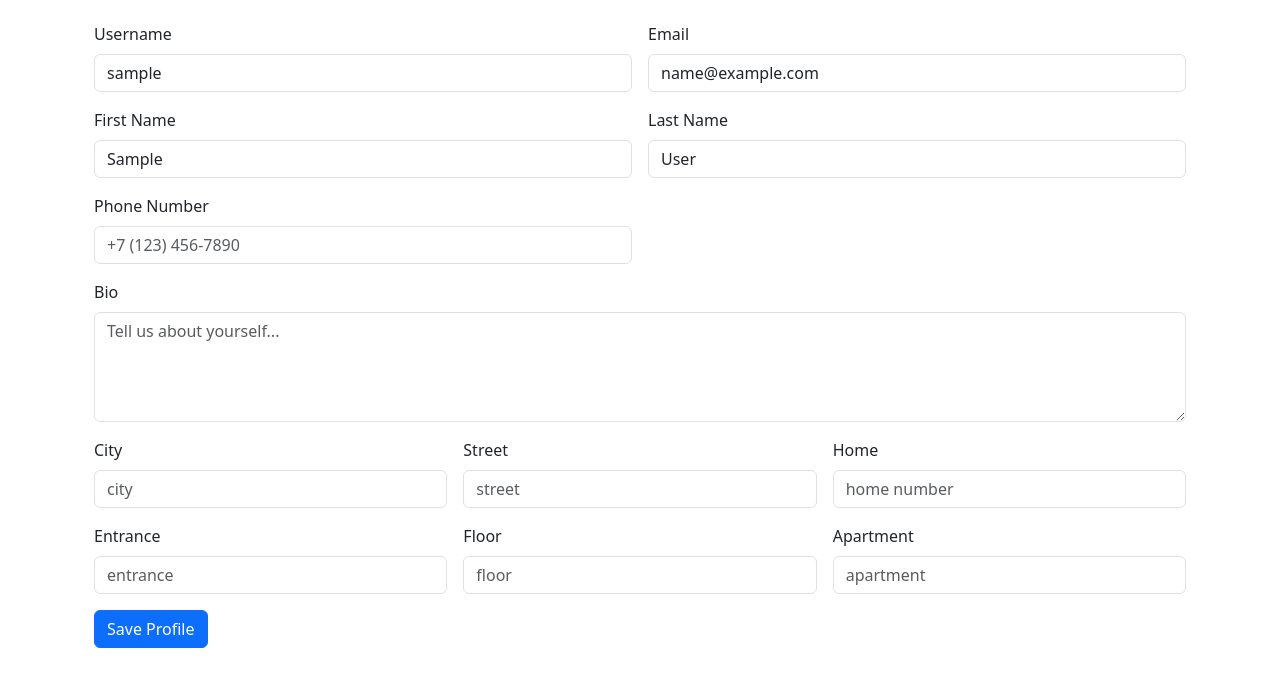
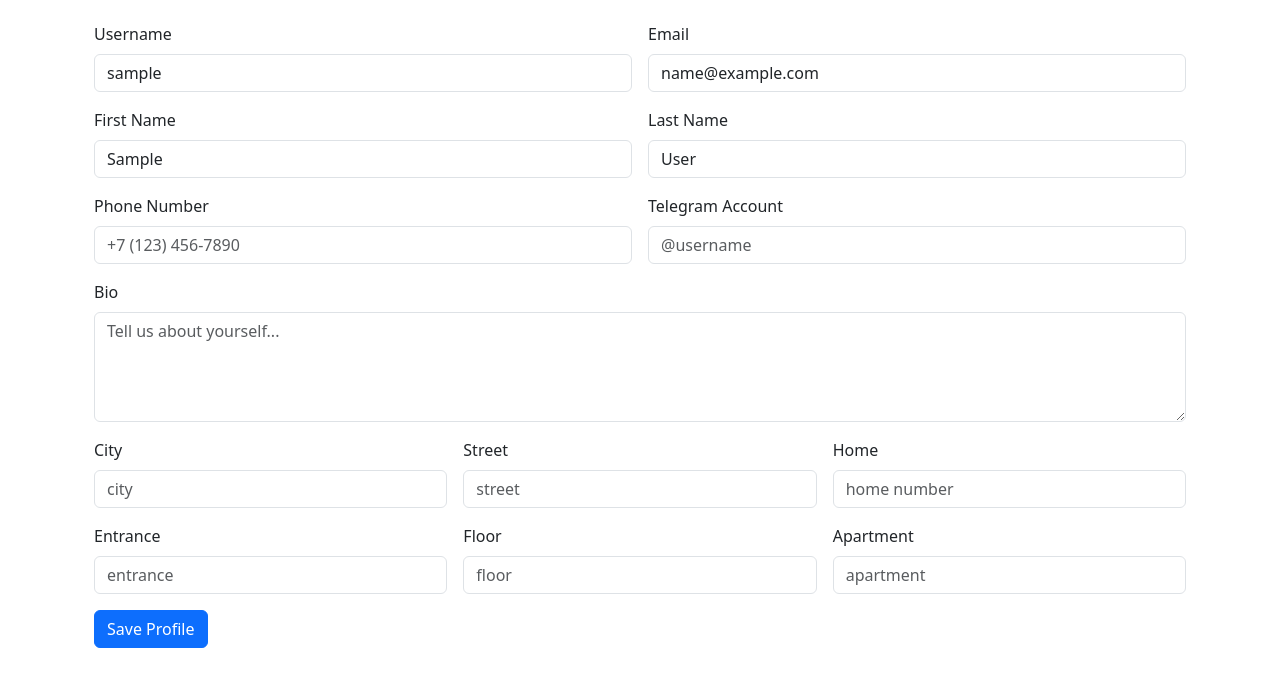
Before and after one commit to kirshinn/octobers_city_app, a Django app: template baseapp/templates/profile/index.html in a window 1280 px wide. Shown: the part 144-840 px from the top of the page. Run offline with Django 5.2, Linux system fonts and the light colour scheme; the template is opened without the code that fills it, so the values that code supplies are empty; the visitor is signed in with stand-in values (Sample User, id 1); some libraries are stand-ins or nearby versions.

Commit message:
update user profile ~2 - add telegram field

```diff
--- a/accounts/models.py
+++ b/accounts/models.py
@@ -15,6 +15,7 @@ class Address(models.Model):
 
 class CustomUser(AbstractUser):
     phone = models.CharField(max_length=15)
+    telegram = models.CharField(max_length=32)
 
     def __str__(self):
         return f"{self.first_name} {self.last_name}"
--- a/baseapp/templates/profile/index.html
+++ b/baseapp/templates/profile/index.html
@@ -52,7 +52,6 @@
                 class="form-control"
                 value="{{ user.first_name }}"
                 placeholder="John"
-                required
             >
             <div class="invalid-feedback">
                 Please enter a valid first name.
@@ -69,7 +68,6 @@
                 class="form-control"
                 value="{{ user.last_name }}"
                 placeholder="Doe"
-                required
             >
             <div class="invalid-feedback">
                 Please enter a valid last name.
@@ -94,6 +92,23 @@
             </div>
         </div>
 
+        <!-- Telegram -->
+        <div class="col-md-6">
+            <label for="telegram" class="form-label">Telegram Account</label>
+            <input
+                type="text"
+                name="telegram"
+                id="telegram"
+                class="form-control"
+                value="{{ user.telegram }}"
+                placeholder="@username"
+                pattern="@[A-Za-z0-9_]{5,32}"
+            >
+            <div class="invalid-feedback">
+                Please enter a valid telegram account.
+            </div>
+        </div>
+
         <!-- Bio -->
         <div class="col-12">
             <label for="bio" class="form-label">Bio</label>
@@ -103,7 +118,6 @@
                 name="bio"
                 rows="4"
                 placeholder="Tell us about yourself..."
-                required
             >{{ user.profile.bio }}</textarea>
             <div class="invalid-feedback">
                 Please provide a brief bio.
@@ -171,7 +185,6 @@
                 class="form-control"
                 value="{{ user.address.entrance }}"
                 placeholder="entrance"
-                required
             >
             <div class="invalid-feedback">
                 Please enter a valid entrance.
@@ -188,7 +201,6 @@
                 class="form-control"
                 value="{{ user.address.floor }}"
                 placeholder="floor"
-                required
             >
             <div class="invalid-feedback">
                 Please enter a valid floor.
--- a/baseapp/views.py
+++ b/baseapp/views.py
@@ -59,10 +59,16 @@ def profile(request):
             user.first_name = form.cleaned_data['first_name']
             user.last_name = form.cleaned_data['last_name']
             user.phone = form.cleaned_data['phone']
+            user.telegram = form.cleaned_data['telegram']
             user.save()
 
             # Save user address data
+            address.city = form.cleaned_data['city']
+            address.street = form.cleaned_data['street']
             address.home = form.cleaned_data['home']
+            address.entrance = form.cleaned_data['entrance']
+            address.floor = form.cleaned_data['floor']
+            address.apartment = form.cleaned_data['apartment']
             address.save()
 
             # Save profile data
```
Also changed, not shown: baseapp/forms.py (+15 -1 lines), accounts/migrations/0001_initial.py.
